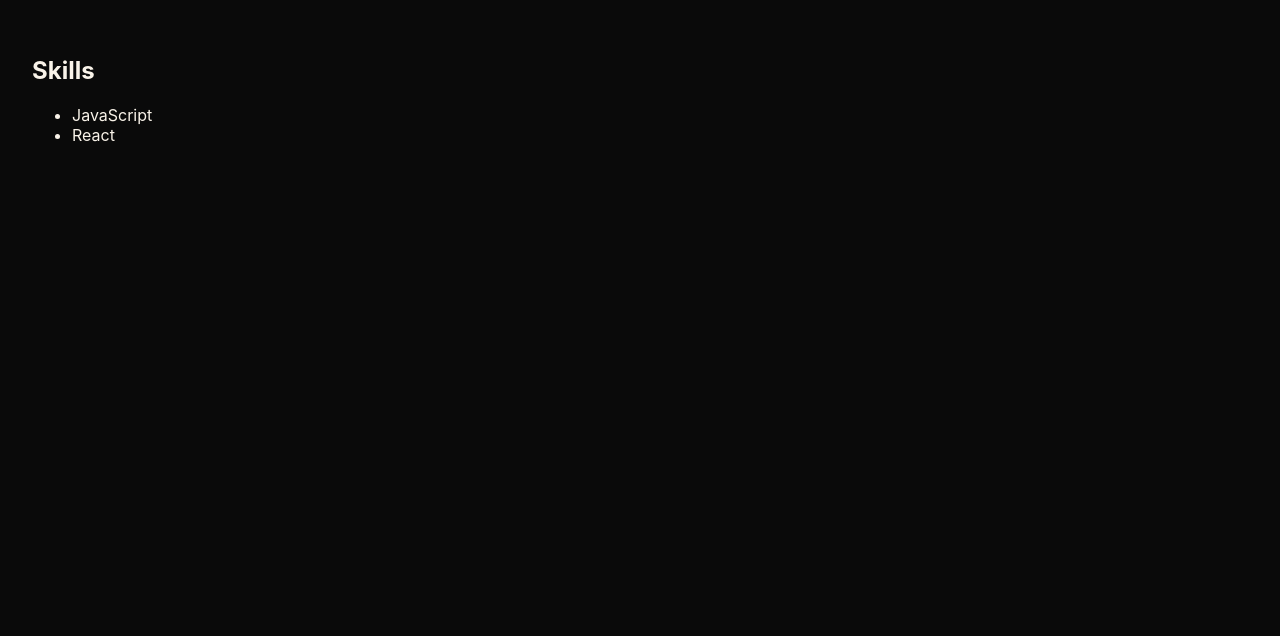
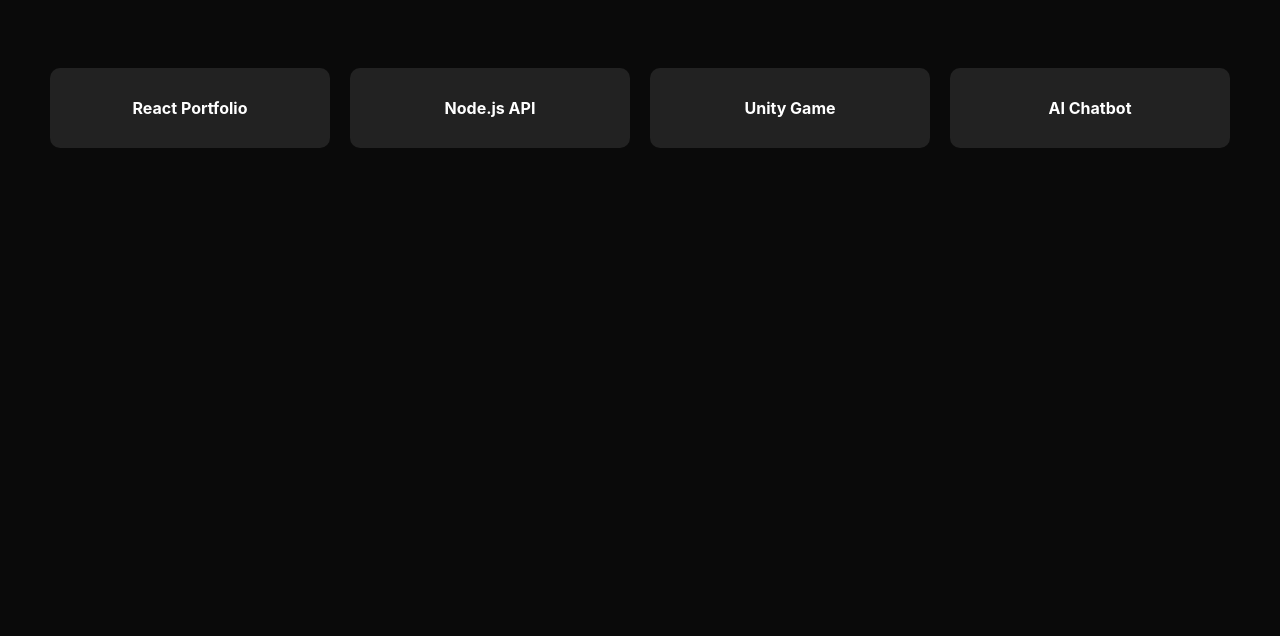
Before and after one commit to sjm-L/ptp, a React (Vite) app: page / in a window 1280 px wide. Shown: the part 1884-2520 px from the top of the page. Built offline with nearby package versions, Linux system fonts and the light colour scheme.

Commit message:
스킬 제거 및 프로젝트 버튼 효과 추가

```diff
--- a/src/App.jsx
+++ b/src/App.jsx
@@ -1,7 +1,6 @@
 import Navbar from "./components/Navbar";
 import Hero from "./components/Hero";
 import About from "./components/About";
-import Skills from "./components/Skills";
 import Projects from "./components/Projects";
 import "./index.css";
 
@@ -11,14 +10,7 @@ function App() {
       <Navbar />
       <Hero />
       <About />
-      <Skills />
       <Projects />
-      <div className="min-h-screen bg-black text-white flex flex-col justify-center items-center">
-        <h1 className="text-5xl text-red-500 font-bold">Tailwind 잘 되나?</h1>
-        <p className="text-lg mt-4 text-green-400">
-          정상 작동 중이면 이 글은 초록색!
-        </p>
-      </div>
     </div>
   );
 }
--- /dev/null
+++ b/src/components/Projects.css
@@ -0,0 +1,28 @@
+.project-card-container {
+  display: flex;
+  flex-wrap: wrap;
+  gap: 20px;
+  justify-content: center;
+  margin-top: 2rem;
+}
+
+.project-card {
+  padding: 30px 40px;
+  background-color: #222;
+  color: white;
+  border-radius: 10px;
+  cursor: pointer;
+  transition: opacity 0.3s ease, transform 0.3s ease;
+  opacity: 1;
+  min-width: 200px;
+  text-align: center;
+  font-weight: bold;
+}
+
+.project-card:hover {
+  transform: scale(1.05);
+}
+
+.project-card.dimmed {
+  opacity: 0.3;
+}
--- a/src/components/Projects.jsx
+++ b/src/components/Projects.jsx
@@ -1,12 +1,36 @@
+import React, { useState } from "react";
+import "./Projects.css";
+
 const Projects = () => {
+  const [hoveredIndex, setHoveredIndex] = useState(null);
+
+  const projectList = [
+    "React Portfolio",
+    "Node.js API",
+    "Unity Game",
+    "AI Chatbot",
+  ];
+
   return (
-    <section
-      id="projects"
-      className="min-h-screen bg-background text-secondary p-10"
-    >
-      <h2 className="text-3xl font-bold text-primary mb-4">Projects</h2>
-      <p>포트폴리오에 넣을 프로젝트들을 나열</p>
+    <section id="projects" className="projects-section">
+      <div
+        className="project-card-container"
+        onMouseLeave={() => setHoveredIndex(null)}
+      >
+        {projectList.map((name, index) => (
+          <div
+            key={index}
+            className={`project-card ${
+              hoveredIndex !== null && hoveredIndex !== index ? "dimmed" : ""
+            }`}
+            onMouseEnter={() => setHoveredIndex(index)}
+          >
+            {name}
+          </div>
+        ))}
+      </div>
     </section>
   );
 };
+
 export default Projects;
--- a/src/components/Skills.jsx
+++ /dev/null
@@ -1,15 +0,0 @@
-const Skills = () => {
-  return (
-    <section
-      id="skills"
-      className="min-h-screen bg-background text-secondary p-10"
-    >
-      <h2 className="text-3xl font-bold text-primary mb-4">Skills</h2>
-      <ul className="list-disc list-inside">
-        <li>JavaScript</li>
-        <li>React</li>
-      </ul>
-    </section>
-  );
-};
-export default Skills;
```
